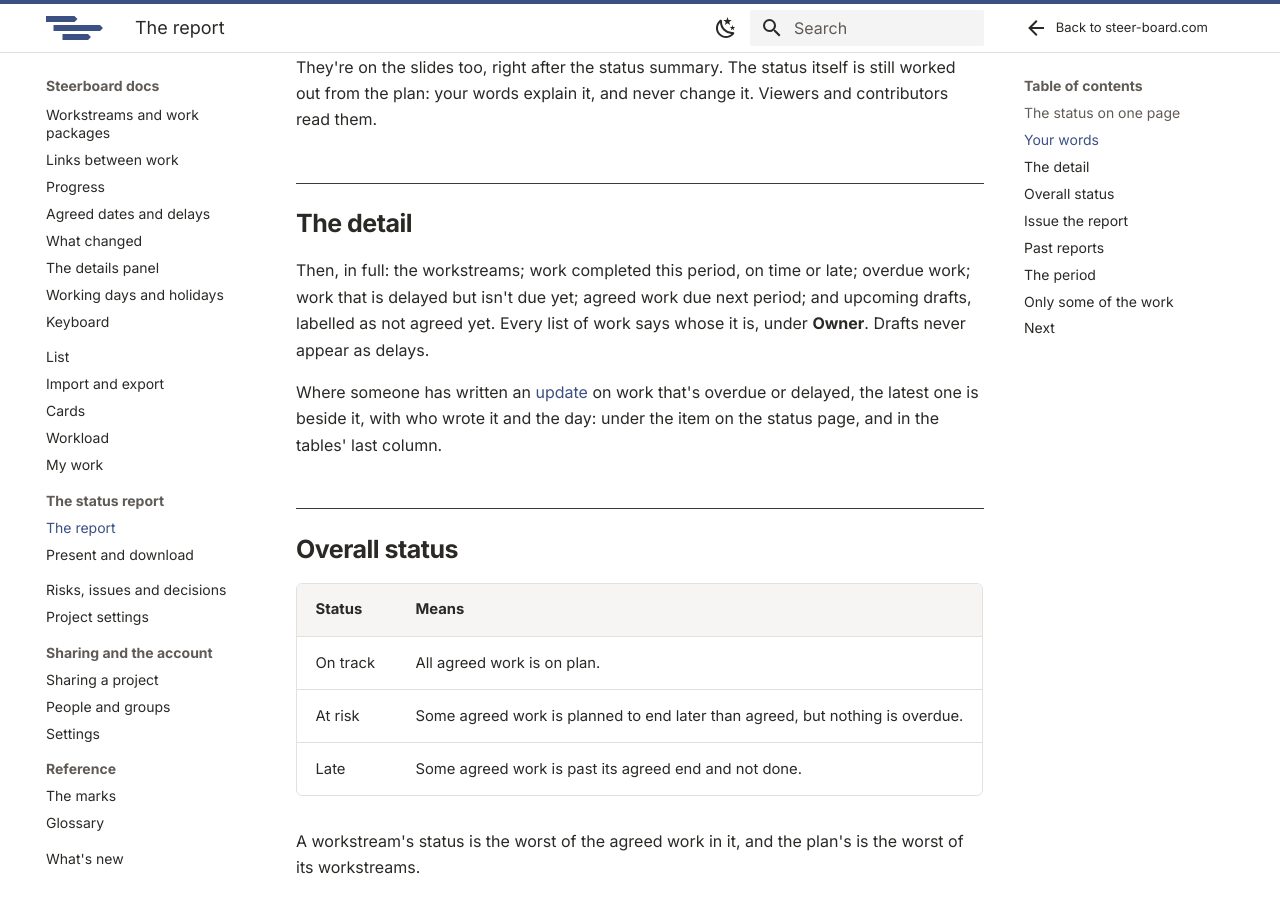
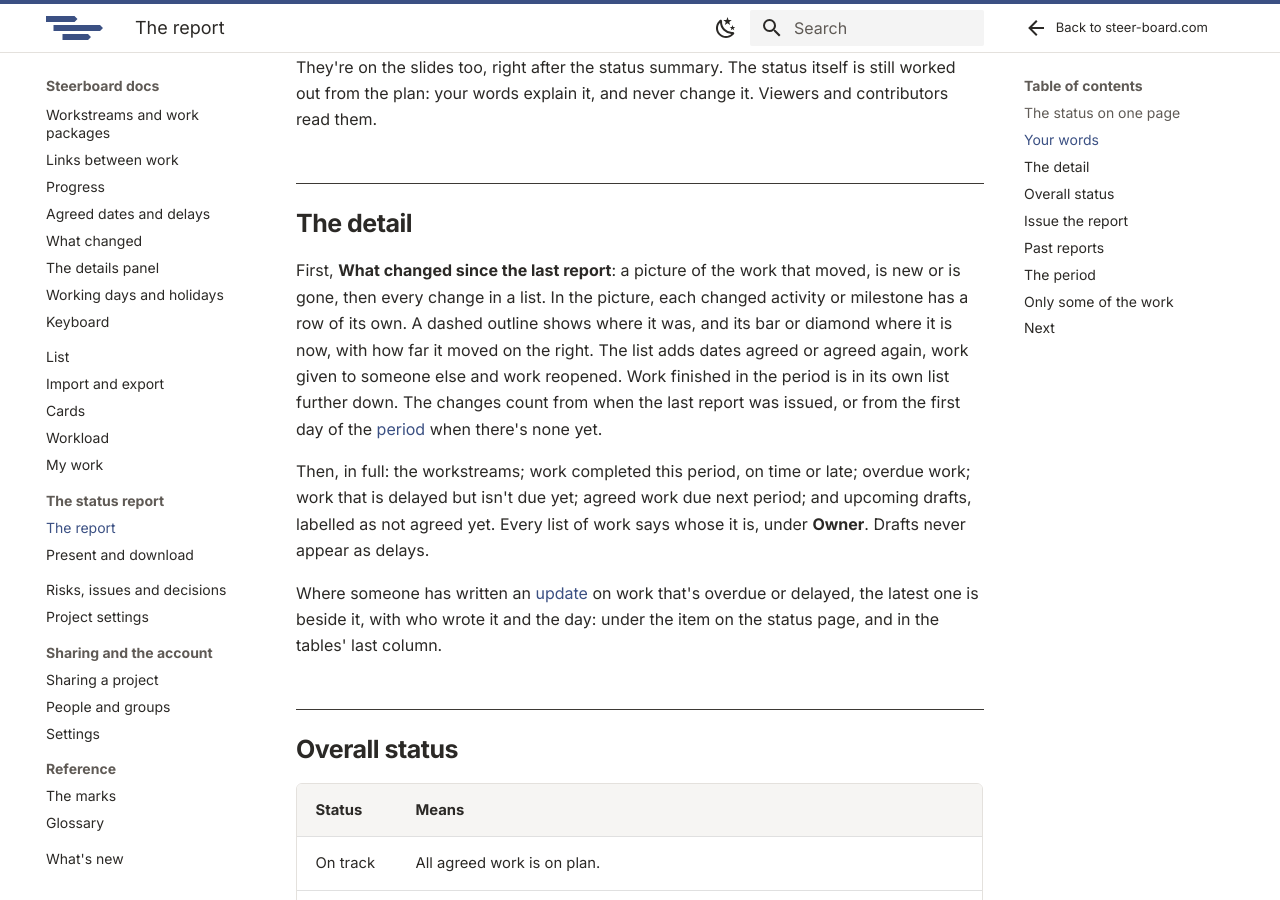
Before and after one commit to mistahcase/steerboard-docs, an MkDocs documentation site: the page built from pages/report/index.md, in a window 1280 px wide and 900 px high, scrolled down 1753 px. Built offline with MkDocs 1.6.1 and Material for MkDocs 9.7.7, drawn with Linux system fonts in a browser that asks for light colours.

Commit message:
Report and slides say what changed since the last report (RC)
A picture of what moved, is new or is gone (where it was as a dashed
outline, where it is now, how far it moved), then a list of every
change, by workstream. On the slides after the plan slide; on the page
drawn for the width there is, so a phone keeps readable words. Issued
reports keep what they said.

Co-Authored-By: Claude Opus 5.5 <noreply@anthropic.com>

```diff
--- a/coverage.json
+++ b/coverage.json
@@ -37,7 +37,7 @@
         "src/components/ViewSwitch.tsx",
         "src/components/Shell.tsx"
       ],
-      "reviewed": "f81f4da8d029e5f2b48b0c2eb58f19b6c7d366ad"
+      "reviewed": "bbae487f81263451dd90e7950f3a49d217657503"
     },
     "getting-started/feedback.md": {
       "covers": [
--- a/pages/report/index.md
+++ b/pages/report/index.md
@@ -55,6 +55,15 @@ is still worked out from the plan: your words explain it, and never change it.
 Viewers and contributors read them.
 
 ## The detail
+
+First, **What changed since the last report**: a picture of the work that
+moved, is new or is gone, then every change in a list. In the picture, each
+changed activity or milestone has a row of its own. A dashed outline shows
+where it was, and its bar or diamond where it is now, with how far it moved
+on the right. The list adds dates agreed or agreed again, work given to
+someone else and work reopened. Work finished in the period is in its own
+list further down. The changes count from when the last report was issued,
+or from the first day of the [period](#the-period) when there's none yet.
 
 Then, in full: the workstreams; work completed this period, on time or late;
 overdue work; work that is delayed but isn't due yet; agreed work due next
```
Also changed, not shown: pages/report/present.md (+2 -0 lines), pages/whats-new.md (+4 -0 lines).
